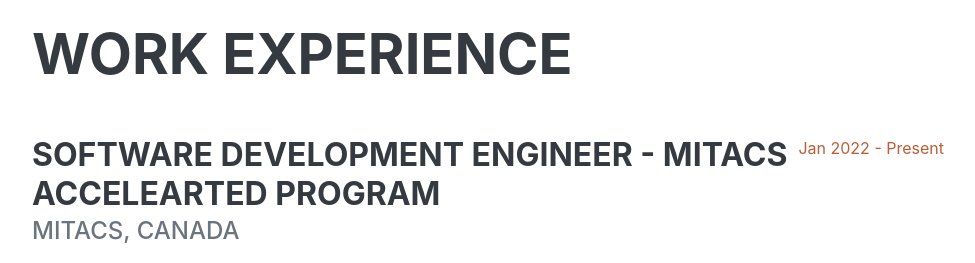
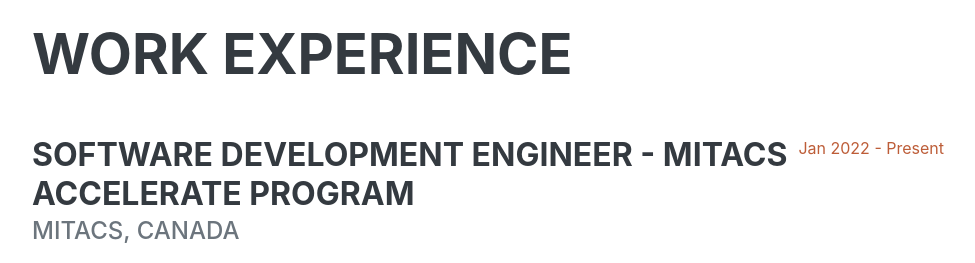
Before and after one commit to darintao/darintao.github.io, a plain HTML site: page index.html in a window 1280 px wide. Shown: the part 860-1123 px from the top of the page, without its empty margins (288-1263 px from the left). Drawn offline with nearby package versions, Linux system fonts and the light colour scheme; a web font is replaced by a local one.

Commit message:
fixed typo

```diff
--- a/index.html
+++ b/index.html
@@ -72,7 +72,7 @@
                     <h2 class="mb-5">Work Experience</h2>
                     <div class="d-flex flex-column flex-md-row justify-content-between mb-0">
                         <div class="flex-grow-1">
-                            <h3 class="mb-0">Software Development Engineer - Mitacs Accelearted Program</h3>
+                            <h3 class="mb-0">Software Development Engineer - Mitacs Accelerate Program</h3>
                             <div class="subheading mb-3">Mitacs, Canada</div>
                         </div>
                         <div class="flex-shrink-0"><span class="text-primary">Jan 2022 - Present</span></div>
```
Also changed, not shown: 3 other files.
